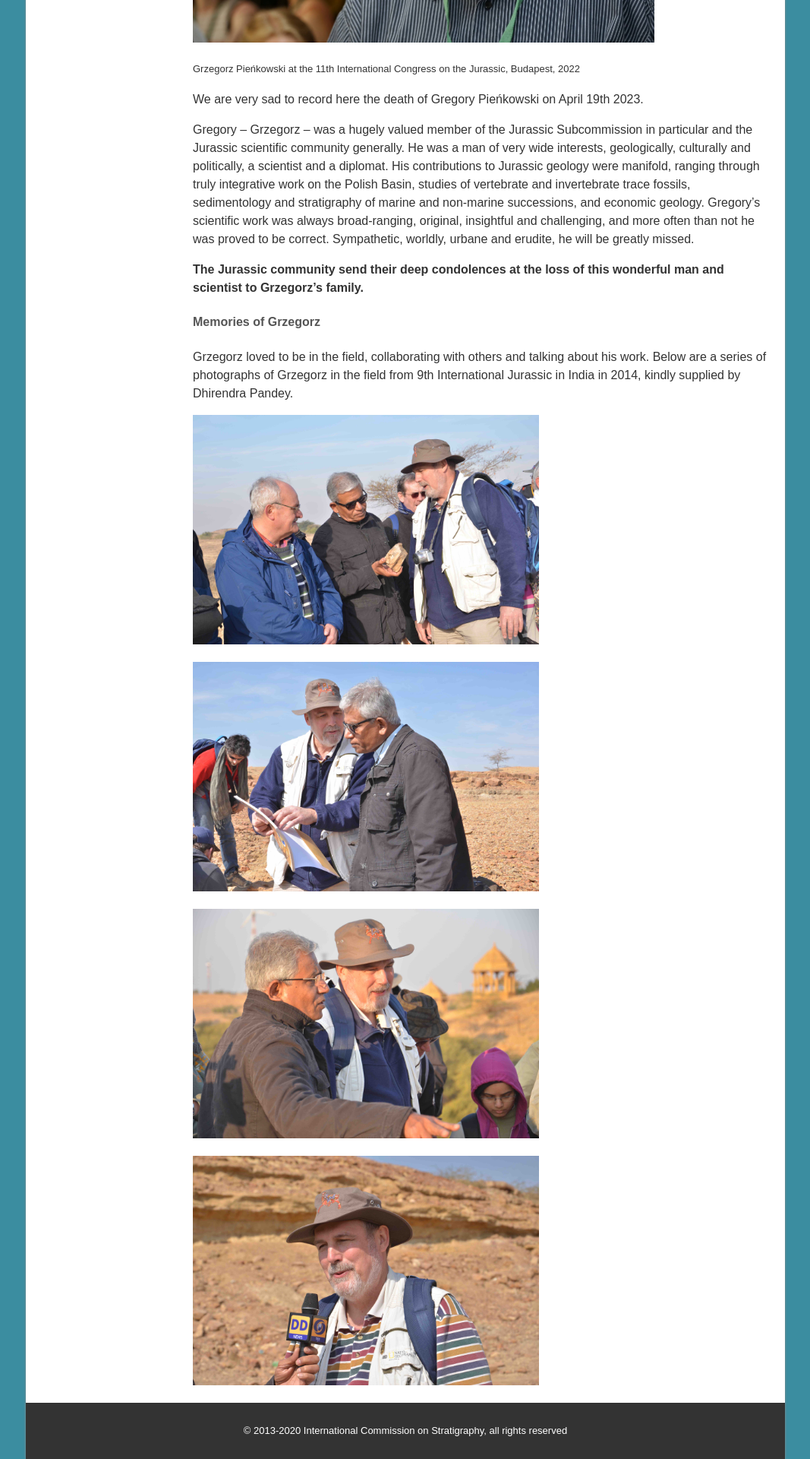
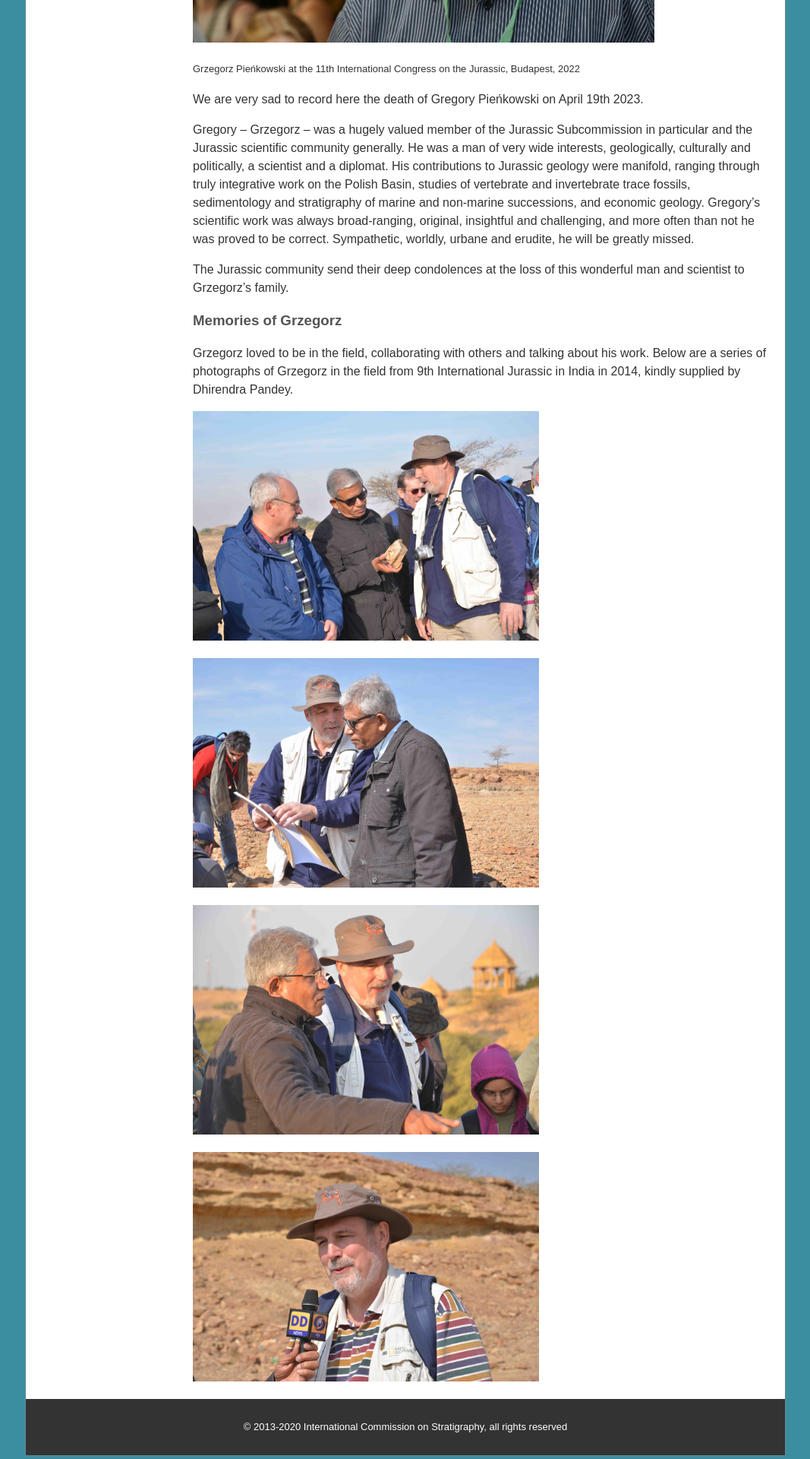
Before and after one commit to i-c-stratigraphy/subcommission-jurassic, a Jekyll site: the page built from pages/news-pienkowski.md, in a window 1280 px wide. Shown: the part 785-2705 px from the top of the page at 76% size, without its empty margins (106-1173 px from the left). Built offline with Jekyll 4.4.1, drawn with Linux system fonts in a browser that asks for light colours.

```diff
--- a/pages/news-pienkowski.md
+++ b/pages/news-pienkowski.md
@@ -12,9 +12,9 @@ We are very sad to record here the death of Gregory Pieńkowski on April 19th 20
 
 Gregory – Grzegorz – was a hugely valued member of the Jurassic Subcommission in particular and the Jurassic scientific community generally.  He was a man of very wide interests, geologically, culturally and politically, a scientist and a diplomat.  His contributions to Jurassic geology were manifold, ranging through truly integrative work on the Polish Basin, studies of vertebrate and invertebrate trace fossils, sedimentology and stratigraphy of marine and non-marine successions, and economic geology.  Gregory’s scientific work was always broad-ranging, original, insightful and challenging, and more often than not he was proved to be correct.  Sympathetic, worldly, urbane and erudite, he will be greatly missed.
 
-**The Jurassic community send their deep condolences at the loss of this wonderful man and scientist to Grzegorz's family.**
+The Jurassic community send their deep condolences at the loss of this wonderful man and scientist to Grzegorz's family.
 
-#### Memories of Grzegorz
+### Memories of Grzegorz
 
 Grzegorz loved to be in the field, collaborating with others and talking about his work. Below are a series of photographs of Grzegorz in the field from 9th International Jurassic in India in 2014, kindly supplied by Dhirendra Pandey.
 
```
